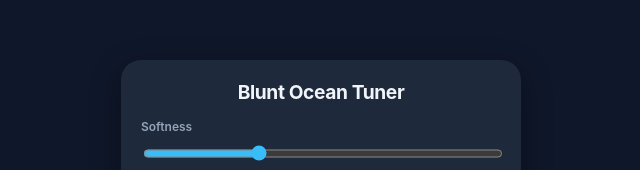
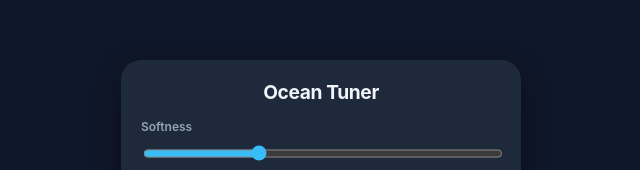
Before and after one commit to ronyli-cyber/brownocean, a plain HTML site: page index.html in a window 1280 px wide. Shown: the part 103-273 px from the top of the page, without its empty margins (319-959 px from the left). Drawn offline with Linux system fonts and the light colour scheme.

Commit message:
Rename 'Blunt Ocean Tuner' to 'Ocean Tuner'

```diff
--- a/index.html
+++ b/index.html
@@ -24,7 +24,7 @@
 <body>
 
     <div class="container">
-        <h2>Blunt Ocean Tuner</h2>
+        <h2>Ocean Tuner</h2>
 
         <div class="control-group">
             <label>Softness</label>
```
